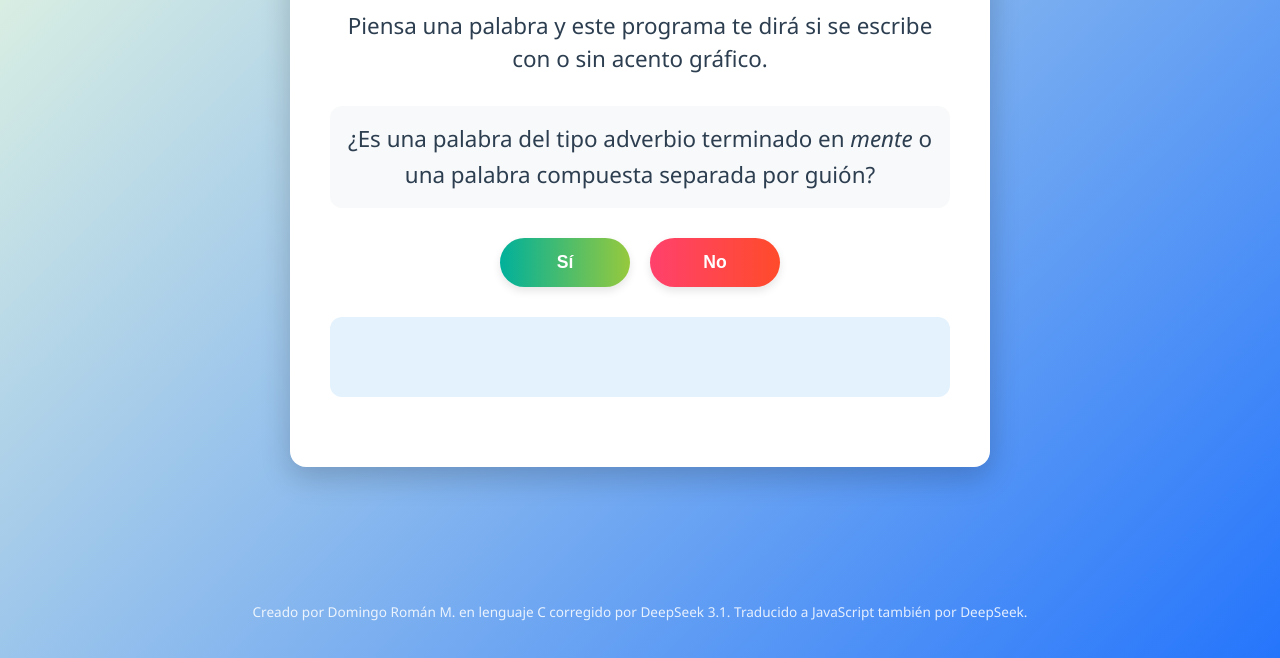
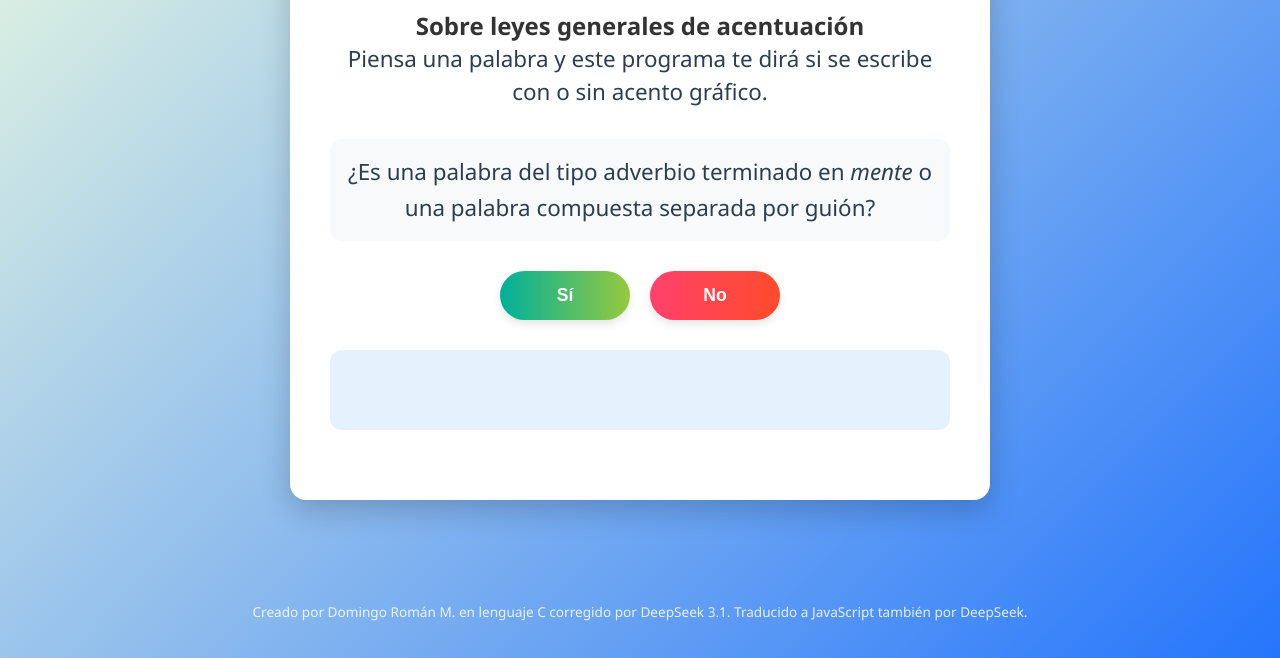
Before and after one commit to DomingoRomanMontesDeOca/ortograf-aAcentualLeyesGenerales, a plain HTML site: page index.html in a window 1280 px wide. Shown: the part 142-800 px from the top of the page. Drawn offline with Linux system fonts and the light colour scheme.

Commit message:
Update index.html

```diff
--- a/index.html
+++ b/index.html
@@ -163,6 +163,7 @@
 <body>
     <div class="container">
         <h1>Acentuación gráfica en español</h1>
+        <h2>Sobre leyes generales de acentuación</h2>
         <div id="presentacion">Piensa una palabra y este programa te dirá si se escribe con o sin acento gráfico.</div>
 
         <div id="question"></div>
```
